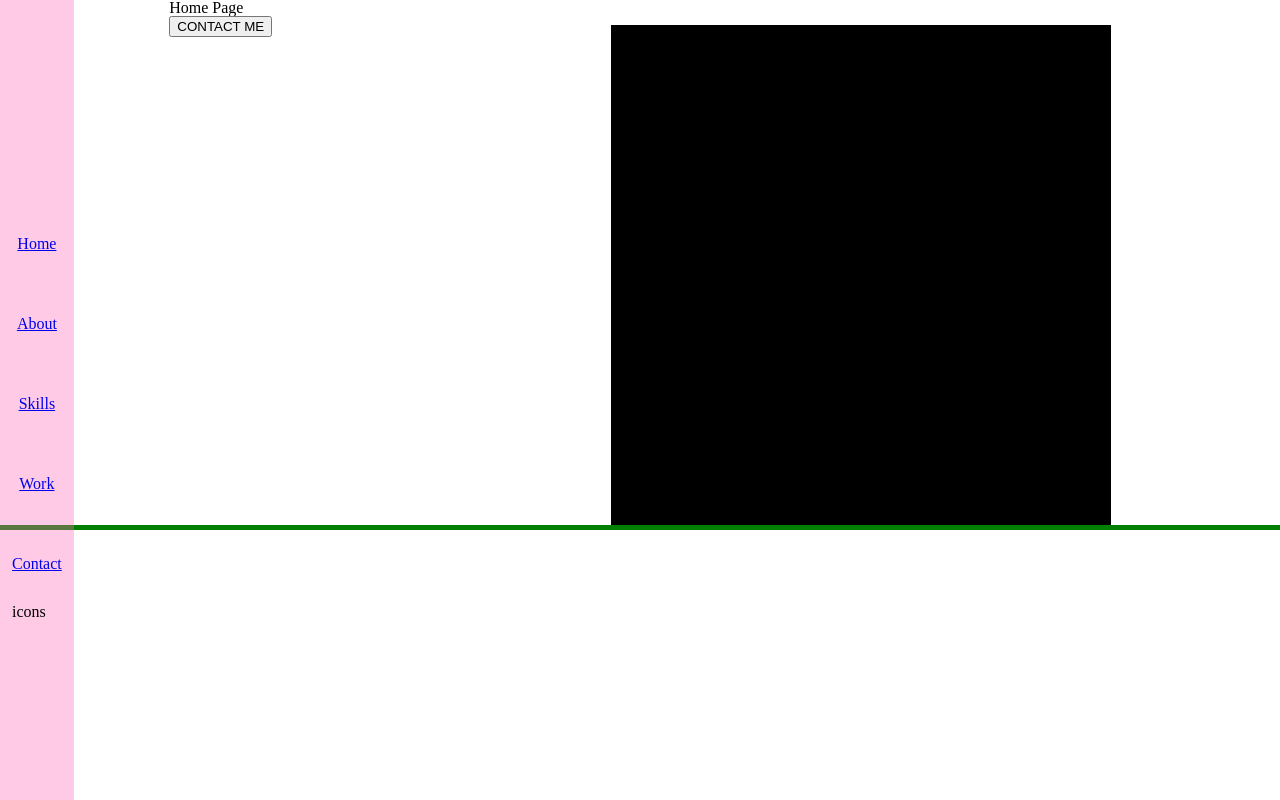
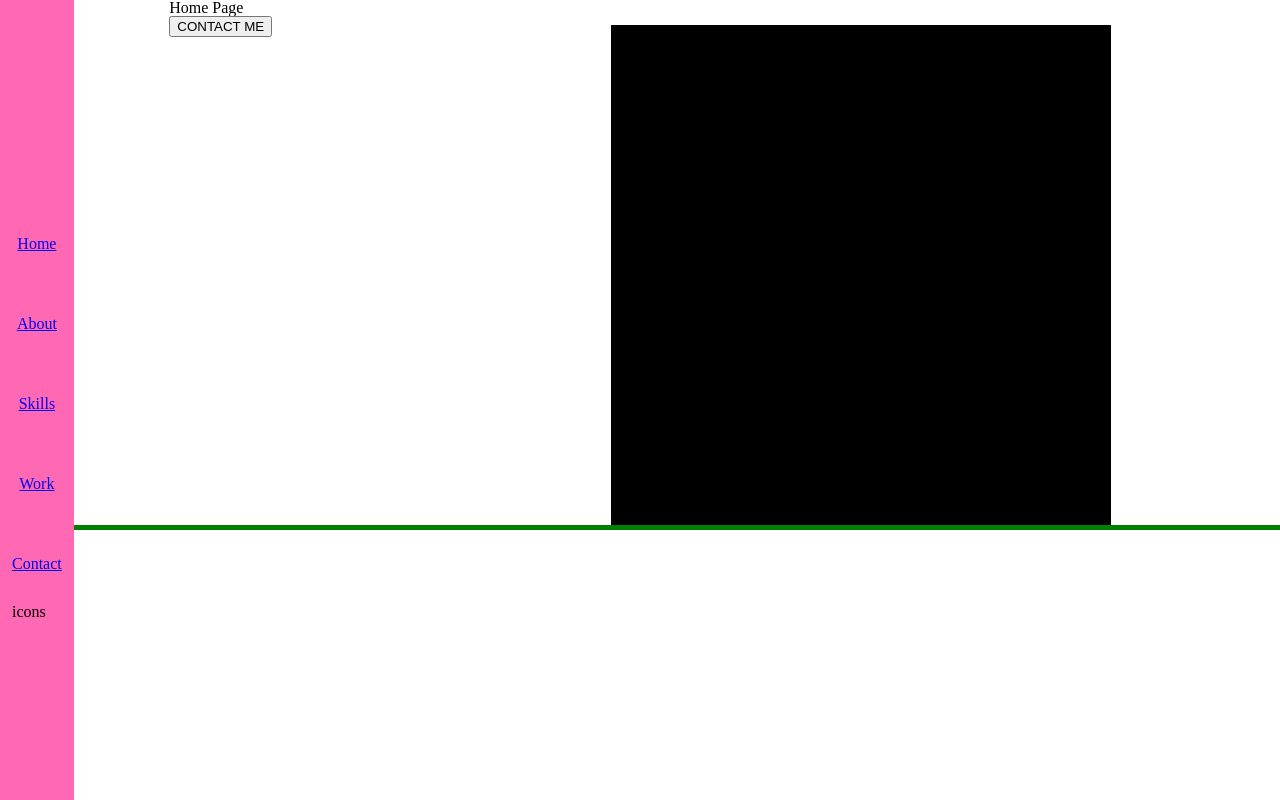
Before and after one commit to fskeen/Portfolio-Template, a React (Create React App) app: page / in a window 1280 px wide. Built offline with nearby package versions, Linux system fonts and the light colour scheme.

Commit message:
added colors

```diff
--- a/src/App.css
+++ b/src/App.css
@@ -153,7 +153,7 @@ table {
 }
 
 .navBar {
-  background-color: rgba(255, 105, 180, 0.349);
+  background-color: rgb(255, 105, 180);
   display: flex;
   flex-flow: column nowrap;
   justify-content: center;
--- /dev/null
+++ b/src/Shared_Styles/Style_Variables/colors.js
@@ -0,0 +1,5 @@
+// COLOR VARIABLES
+export const Background = "#1c1c1c";
+export const Primary = "#c3f73a";
+export const Text = "#e5edcf";
+export const Dark = "#0c0c0c";
```
